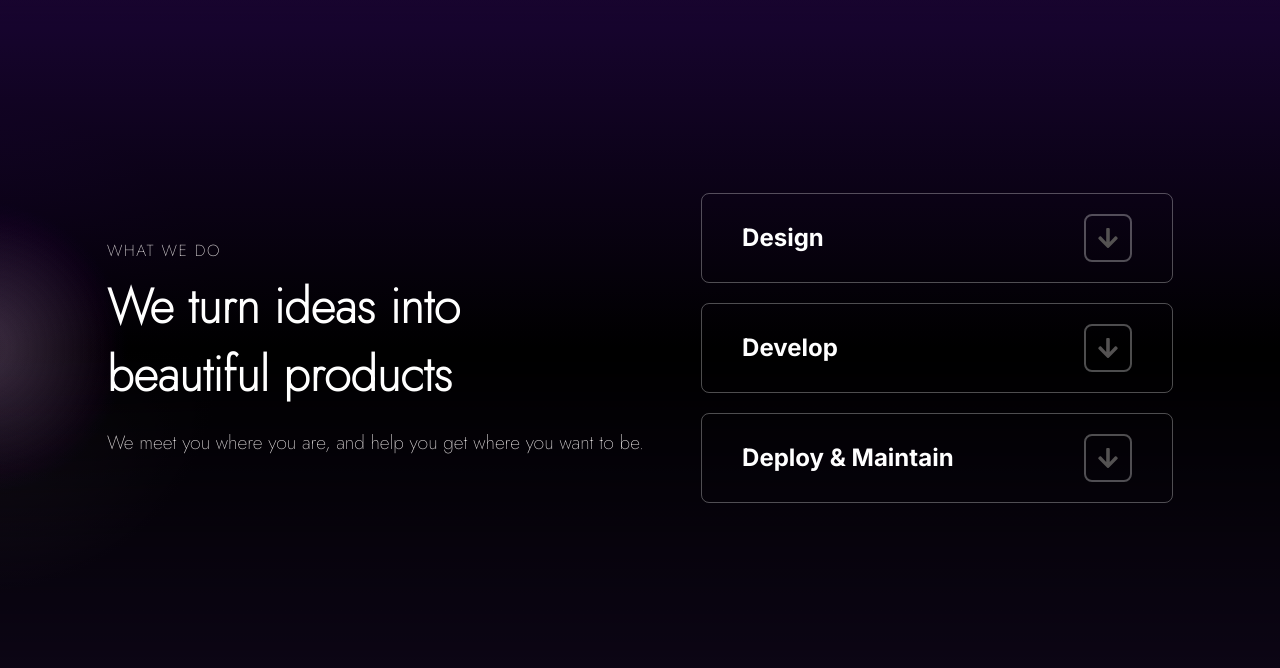
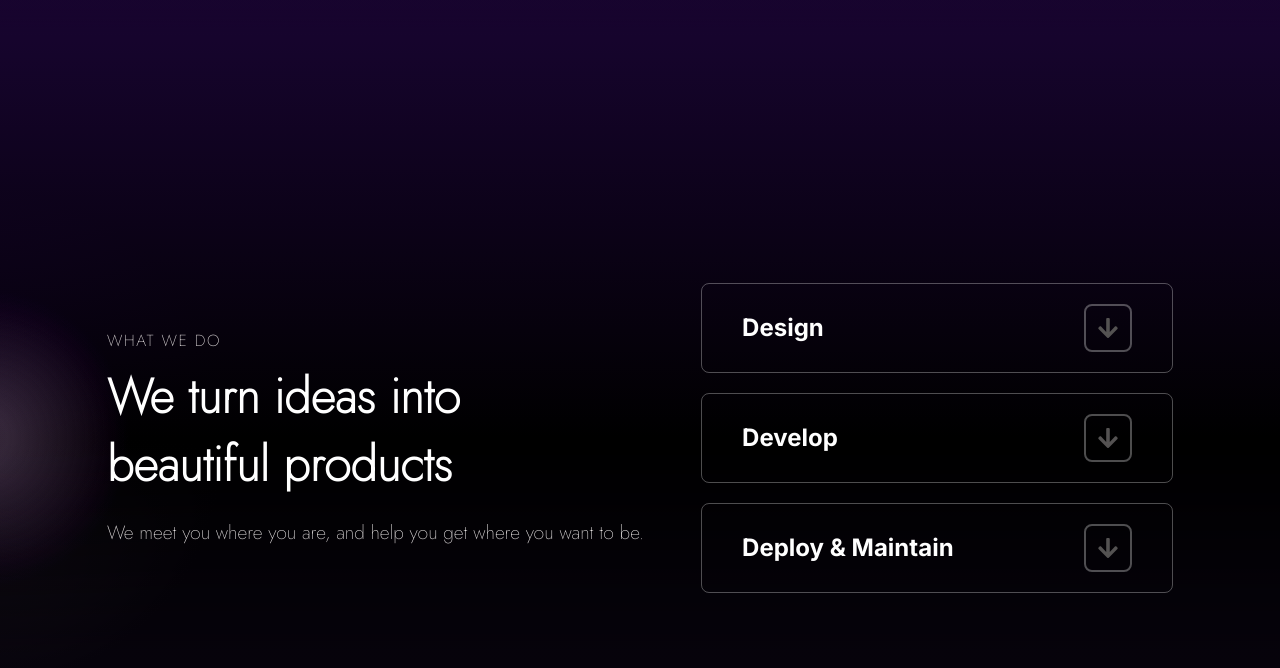
Before and after one commit to SimplyRadAppsAdmin/simply-rad-apps, a Next.js app: page / in a window 1280 px wide. Shown: the part 812-1480 px from the top of the page. Built offline with nearby package versions, Linux system fonts and the light colour scheme.

Commit message:
updarted css button

```diff
--- a/app/home/components/whatwedo.module.css
+++ b/app/home/components/whatwedo.module.css
@@ -7,7 +7,7 @@
   text-align: left;
   padding: 50px;
   color: white;
-  height: 90vh;
+  min-height: 900px;
   position: relative;
   overflow: hidden;
   /* background: linear-gradient(to bottom, #14042863, #000000); */
@@ -142,3 +142,9 @@
     margin-top: 20px;
   }
 }
+
+@media (max-width: 768px) {
+  .card {
+    font-size: 24px;
+  }
+}
```
